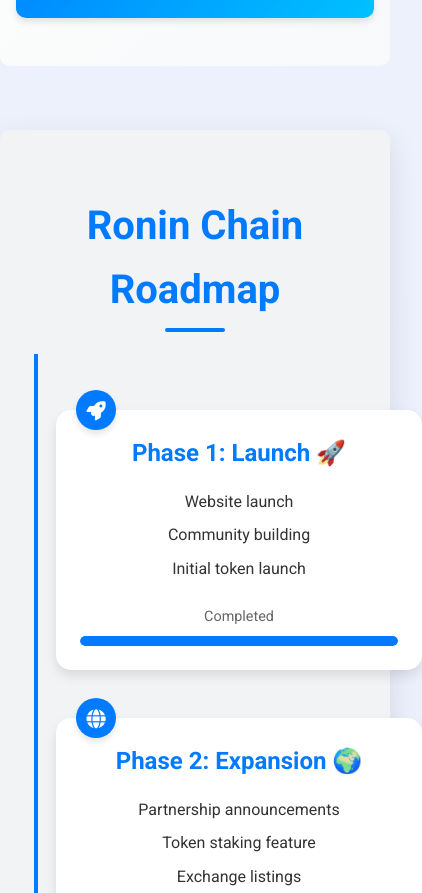
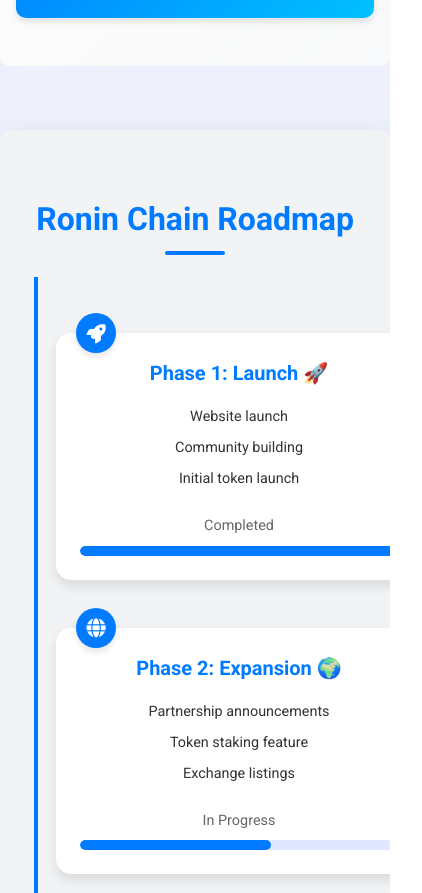
Before and after one commit to PAC-MAN-COIN/Ronnie, a website built with Vite: page index.html in a window 390 px wide. Shown: the part 3800-4693 px from the top of the page, 422 px wide, since content can reach past the window. Built offline with nearby package versions, Linux system fonts and the light colour scheme.

Commit message:
Update style.css

```diff
--- a/style.css
+++ b/style.css
@@ -495,6 +495,7 @@ a {
   border-radius: 20px;
   margin: 4rem auto;
   box-shadow: 0 10px 30px rgba(0, 0, 0, 0.1);
+  overflow: hidden; /* Prevent overflow */
 }
 
 .roadmap h2 {
@@ -624,6 +625,39 @@ a {
   transition: width 0.5s ease;
 }
 
+/* Responsive Design */
+@media (max-width: 768px) {
+  .timeline::before {
+    left: 20px; /* Move the timeline line to the left */
+  }
+
+  .timeline-phase {
+    padding-left: 40px; /* Adjust padding for mobile */
+  }
+
+  .phase-card {
+    width: 100%; /* Make cards full width on mobile */
+    margin-left: 0 !important;
+    margin-right: 0 !important;
+  }
+
+  .phase-icon {
+    left: 20px; /* Adjust icon position for mobile */
+    transform: translateX(0);
+  }
+
+  .roadmap h2 {
+    font-size: 2rem; /* Reduce font size for mobile */
+  }
+
+  .phase-content h3 {
+    font-size: 1.25rem; /* Reduce font size for mobile */
+  }
+
+  .phase-content ul li {
+    font-size: 0.9rem; /* Reduce font size for mobile */
+  }
+}
 /* Responsive Design */
 @media (max-width: 768px) {
   .timeline::before {
```
